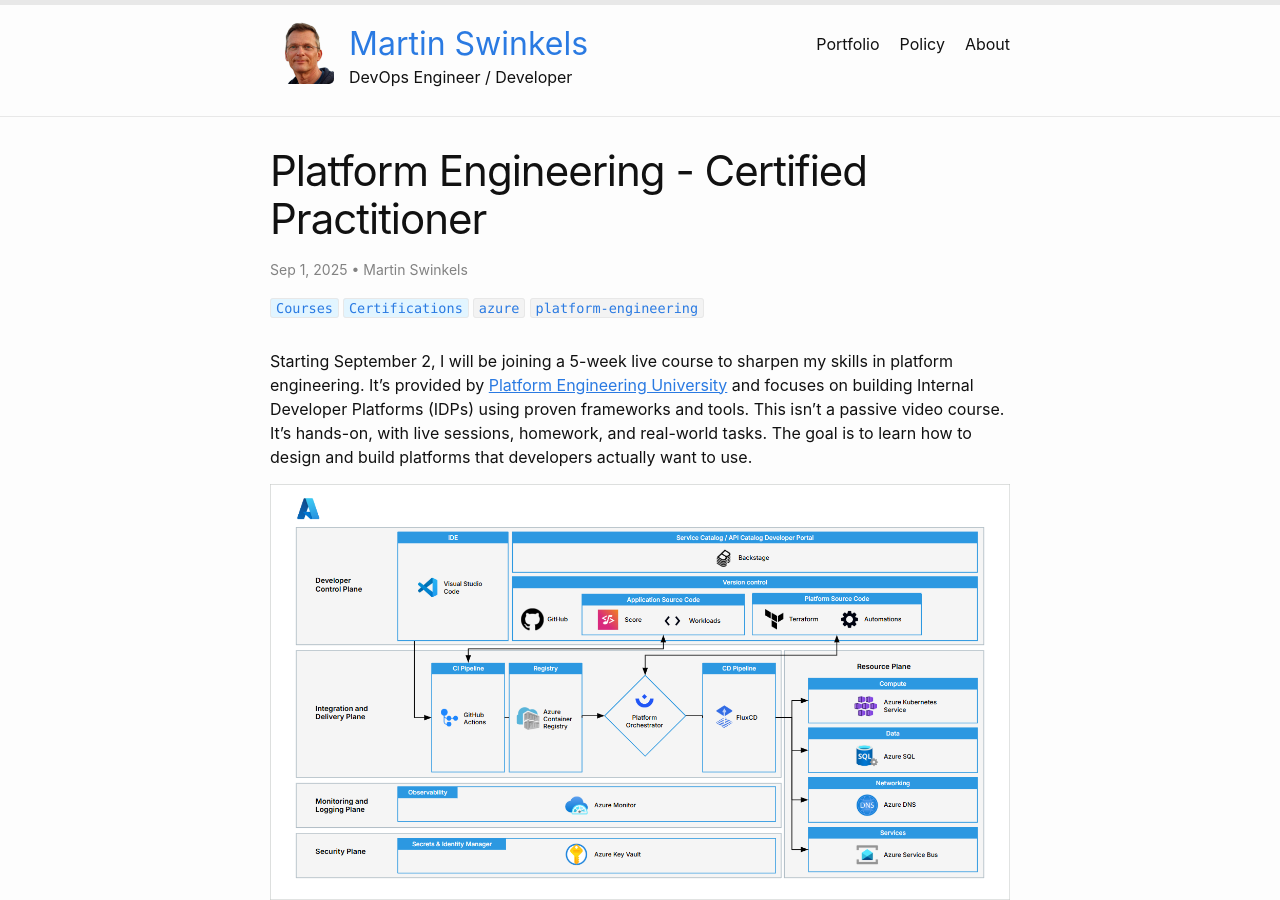
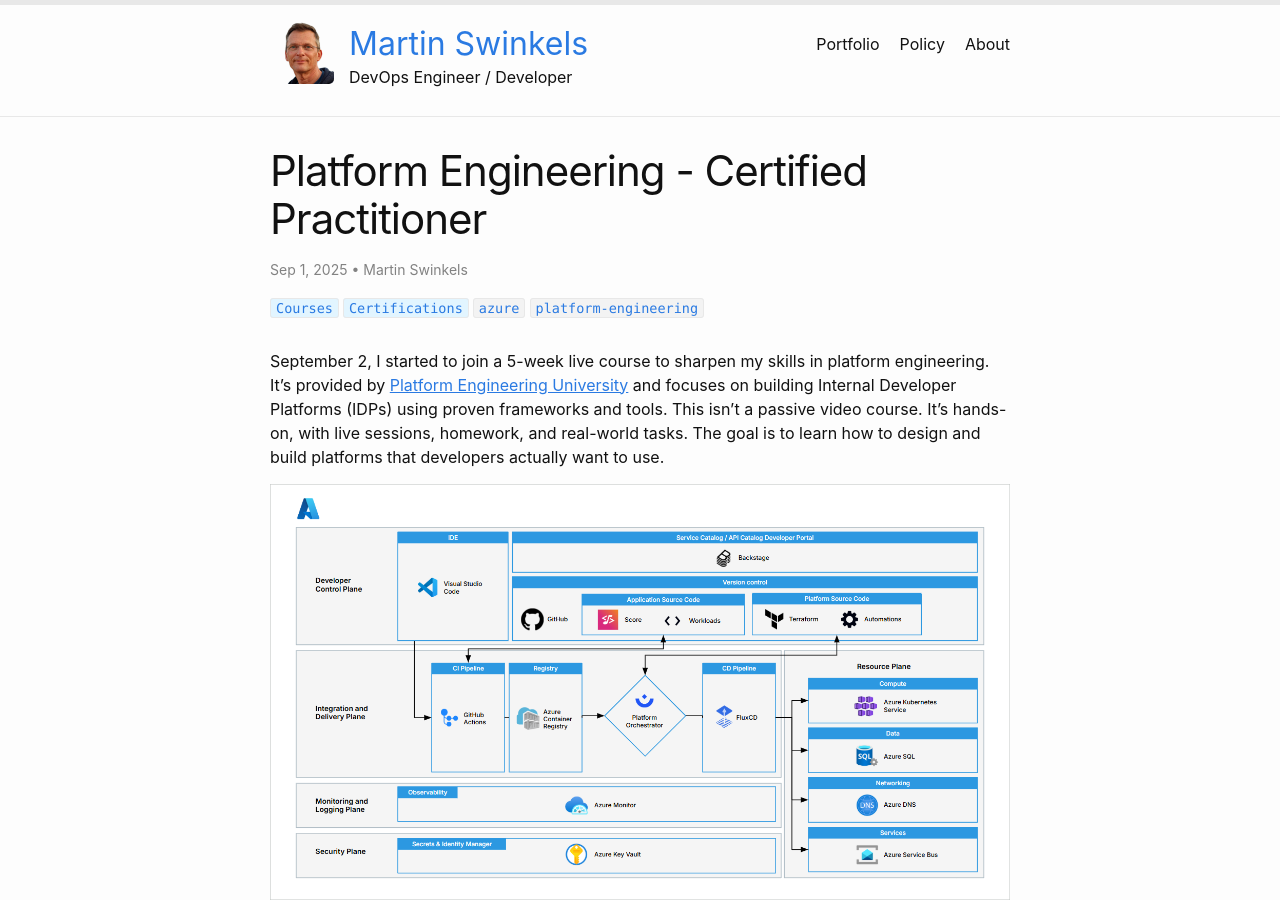
Before and after one commit to msc365/msc365.github.io, a Jekyll site: the page built from _posts/2025-09-01-course-platformengineering-practitioner.md, in a window 1280 px wide and 900 px high. Built offline with Jekyll 4.4.1, drawn with Linux system fonts in a browser that asks for light colours; comment, search, counter and statistics services are not loaded.

Commit message:
Fix wording in course description for clarity

```diff
--- a/_posts/2025-09-01-course-platformengineering-practitioner.md
+++ b/_posts/2025-09-01-course-platformengineering-practitioner.md
@@ -10,7 +10,7 @@
 ---
 
 <!-- markdownlint-disable -->
-Starting September 2, I will be joining a 5-week live course to sharpen my skills in platform engineering. It's provided by <a href="https://university.platformengineering.org/platform-engineering-certified-practitioner" target="_blanc">Platform Engineering University</a> and focuses on building Internal Developer Platforms (IDPs) using proven frameworks and tools. This isn't a passive video course. It's hands-on, with live sessions, homework, and real-world tasks. The goal is to learn how to design and build platforms that developers actually want to use.
+September 2, I started to join a 5-week live course to sharpen my skills in platform engineering. It's provided by <a href="https://university.platformengineering.org/platform-engineering-certified-practitioner" target="_blanc">Platform Engineering University</a> and focuses on building Internal Developer Platforms (IDPs) using proven frameworks and tools. This isn't a passive video course. It's hands-on, with live sessions, homework, and real-world tasks. The goal is to learn how to design and build platforms that developers actually want to use.
 
 <a href="https://msc365.eu/assets/img/post-platform-reference-architecture.png" target="_self"><img alt="platform engineering badge" src="https://msc365.eu/assets/img/post-platform-reference-architecture.png" width="1024"/></a>
 
```
